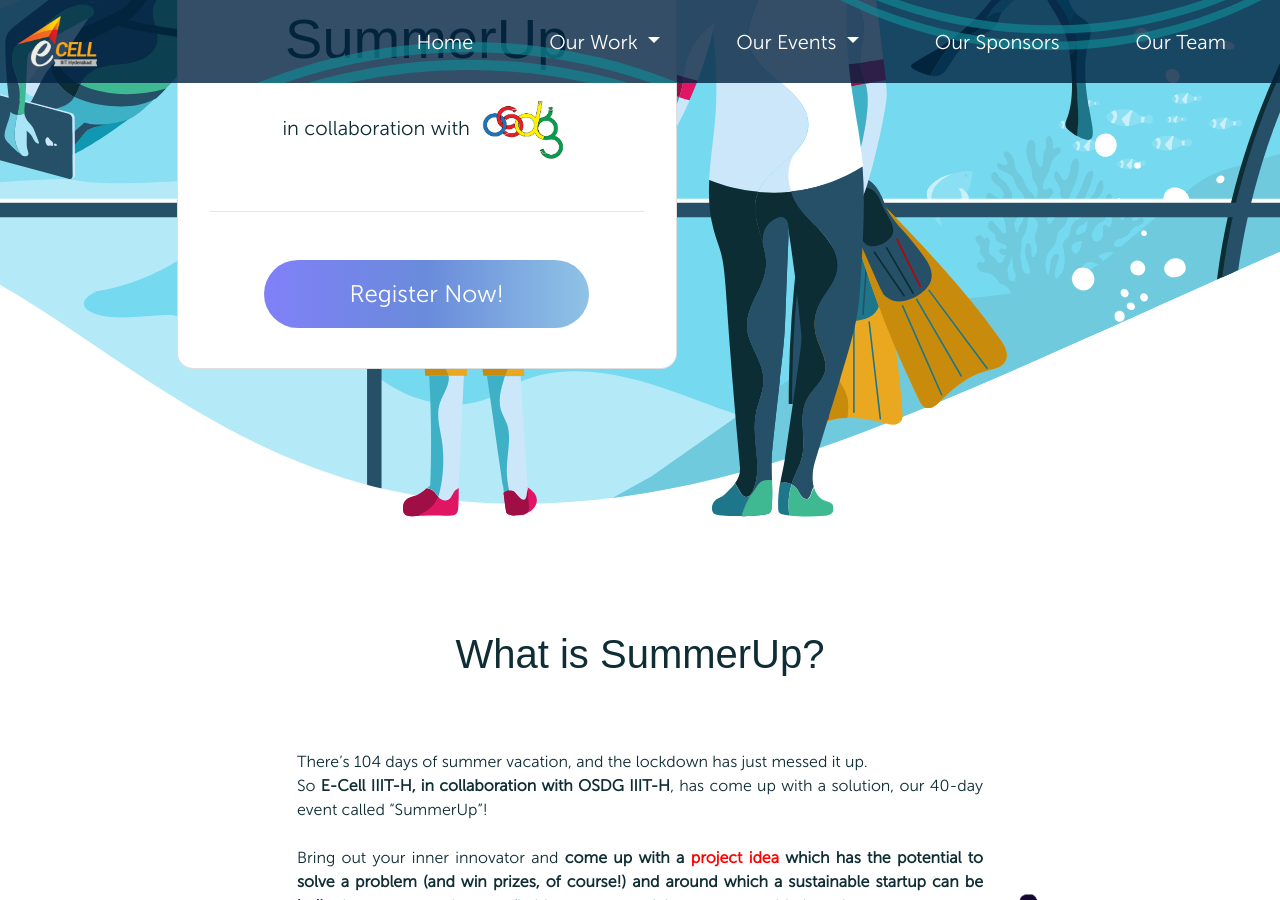
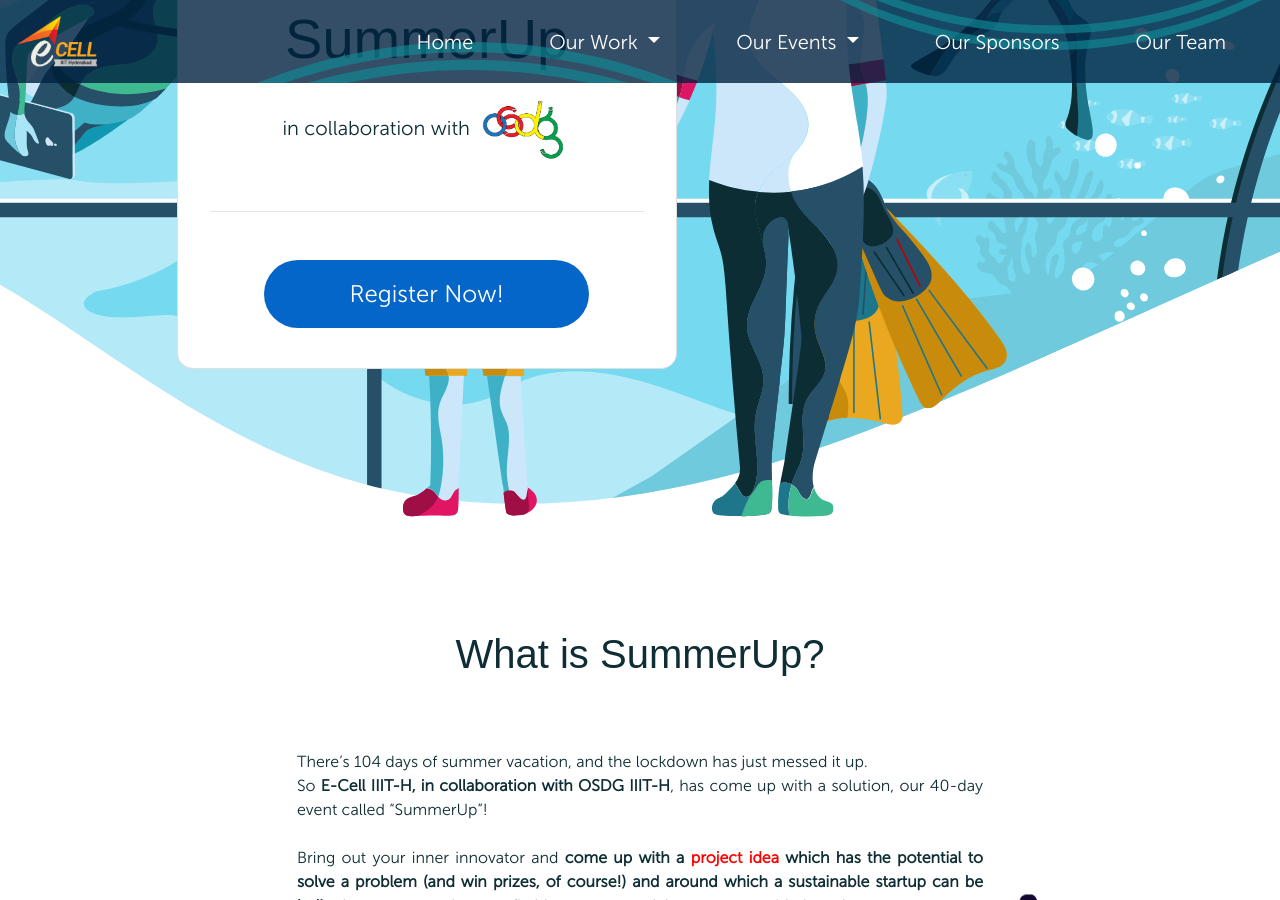
Before and after one commit to IIIT-ECell/website_2019, a Jekyll site: the page built from summerup.md, in a window 1280 px wide and 900 px high, scrolled down 382 px. Built offline with Jekyll 4.4.1, drawn with Linux system fonts in a browser that asks for light colours; nearby versions of some CDN libraries; some web fonts are replaced.

Commit message:
Hover Colour Smooth

```diff
--- a/_layouts/summerup.html
+++ b/_layouts/summerup.html
@@ -19,7 +19,7 @@
                             <hr class="my-5 mt-0">
                             <a href="https://forms.office.com/r/bx7J0iKZLR"
                              class="ca-link mx-auto my-2 w-75 enable"
-                                target="_blank" onclick="return false;">
+                                target="_blank">
                                Register Now!
                            </a>
                            <!-- <span class="red-text">Registration has Closed</span> -->
@@ -152,7 +152,7 @@
         <h1 class="px-2 m-2">So, what are you waiting for?</h1>
         <a href="https://forms.office.com/r/bx7J0iKZLR"
            class="ca-link w-75 mx-auto mt-5 mb-0 enable"
-           target="_blank" onclick="return true;">
+           target="_blank">
             Register Now!
         </a>
         <br>
--- a/css/summerup.css
+++ b/css/summerup.css
@@ -71,17 +71,17 @@
     color: white !important;
     transition: 0.5s ease;
     border-radius: 3rem;
+    background-color: #0466c8;
 }
 
 .disable{
     background-color: #c0c0bf;
 
 }
-.enable{
-    background-image: linear-gradient(to right, #8080f8, rgb(105, 139, 219), #8fc3e5);
-}
 .ca-link:hover {
     cursor: pointer;
+    background-color: #07427e;
+    /* background-image: linear-gradient(#0466c8, #0466c8, #0353a4, #023e7d, #002855); */
     text-decoration: none;
 }
 
```
